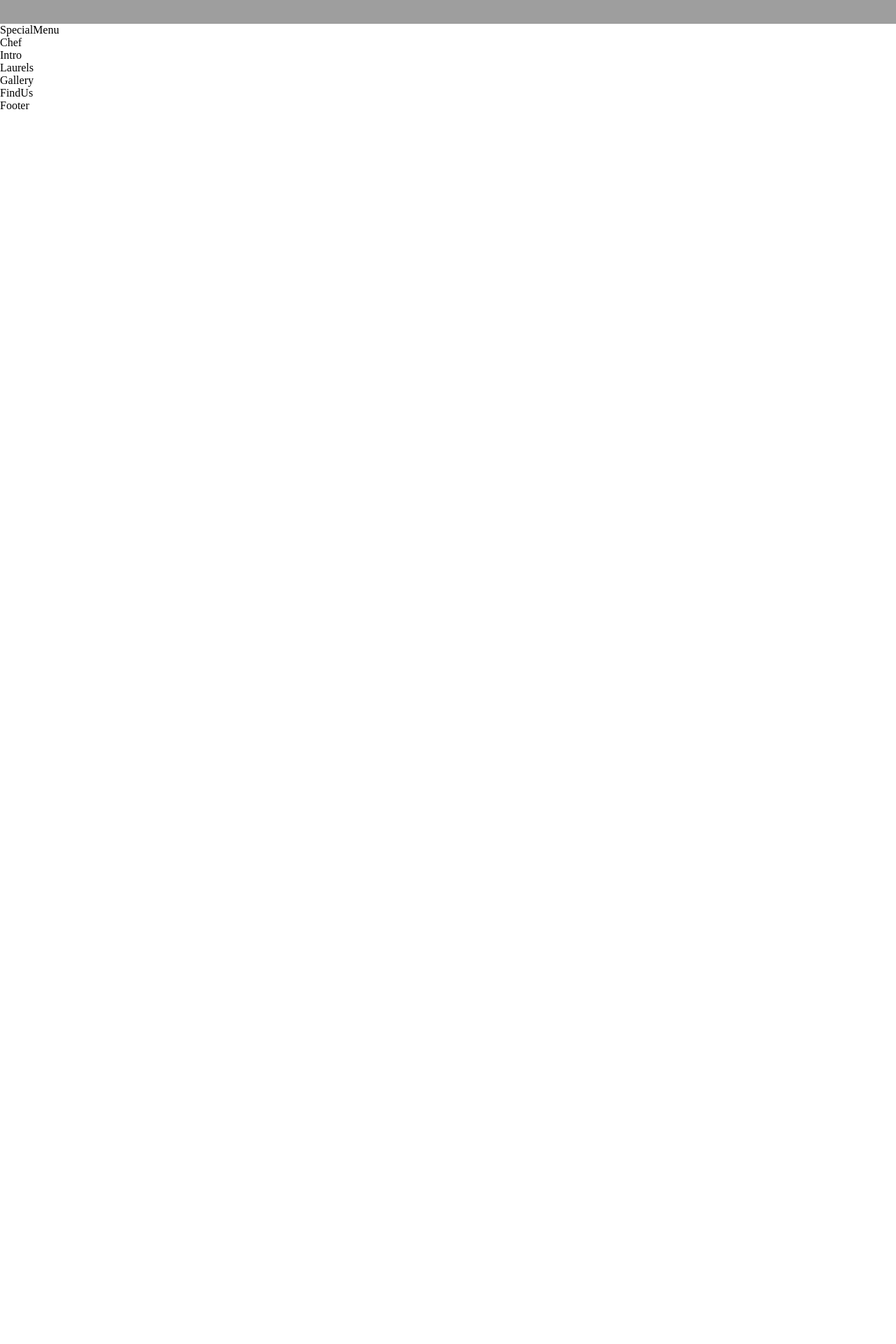
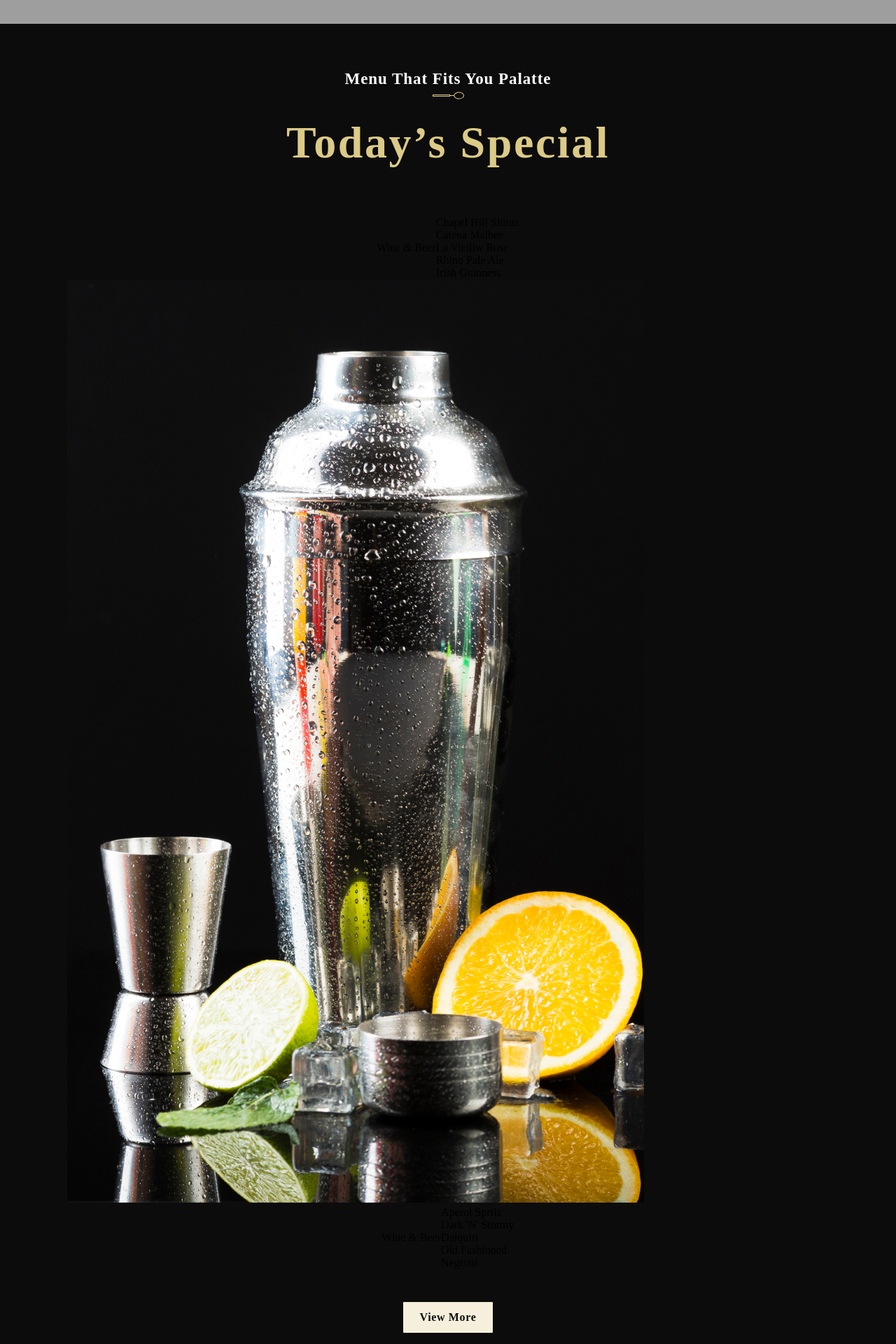
Before and after one commit to Arian-Akbari/restaurant_react-project, a React (Create React App) app: page / in a window 1280 px wide. Shown: the part 2160-4080 px from the top of the page at 70% size. Before the commit the page ends 2320 px from the top, so only its background shows below. Built offline with nearby package versions, Linux system fonts and the light colour scheme; grey boxes are pictures that could not be loaded; a web font is replaced by a local one.

Commit message:
working on the specialMenu

```diff
--- a/src/container/Menu/SpecialMenu.css
+++ b/src/container/Menu/SpecialMenu.css
@@ -0,0 +1,15 @@
+.app__specialMenu{
+    flex-direction: column;
+    background: var(--color-black);
+}
+.app__specialMenu-title{
+    margin-bottom: 2rem;
+    text-align: center;
+}
+.app__specialMenu-menu{
+    width: 100%;
+    margin: 2rem 0;
+    justify-content: center;
+    align-items: flex-start;
+    flex-direction: row;
+}
--- a/src/container/Menu/SpecialMenu.jsx
+++ b/src/container/Menu/SpecialMenu.jsx
@@ -1,11 +1,44 @@
 import React from 'react';
 
 import './SpecialMenu.css';
+import {SubHeading, MenuItem} from "../../components"
+import {images, data} from "../../constants"
 
 const SpecialMenu = () => (
-  <div>
-    SpecialMenu
-  </div>
+    <div className={"app__specialMenu flex__center section__padding"} id={"menu"}>
+        <div className={"app__specialMenu-title"}>
+            <SubHeading title={"Menu that fits you palatte"}/>
+            <h1 className={"headtext__cormorant"}>Today’s Special</h1>
+        </div>
+        <div className={"app__specialMenu-menu"}>
+            <div className={"app__specialMenu_wine flex__center"}>
+                <p className={"app__specialMenu-menu_heading"}>Wine & Beer</p>
+                <div className={"app_specialMenu-menu_items"}>
+                    {data.wines.map((wine , index) =>(
+                        <p>{wine.title}</p>
+                        )
+                    )}
+                </div>
+            </div>
+            <div className={"app_specialMenu-menu_img"}>
+                <img src={images.menu} alt={"menu img"}/>
+            </div>
+            <div className={"app__specialMenu_cocktails flex__center"}>
+                <p className={"app__specialMenu-menu_heading"}>Wine & Beer</p>
+                <div className={"app_specialMenu-menu_items"}>
+                    {data.cocktails.map((cocktails , index) =>(
+                            <p>{cocktails.title}</p>
+                        )
+                    )}
+                </div>
+            </div>
+        </div>
+        <div style={{marginTop: '15px'}}>
+            <button type={"button"} className={"custom__button"}>
+                View More
+            </button>
+        </div>
+    </div>
 );
 
 export default SpecialMenu;
```
